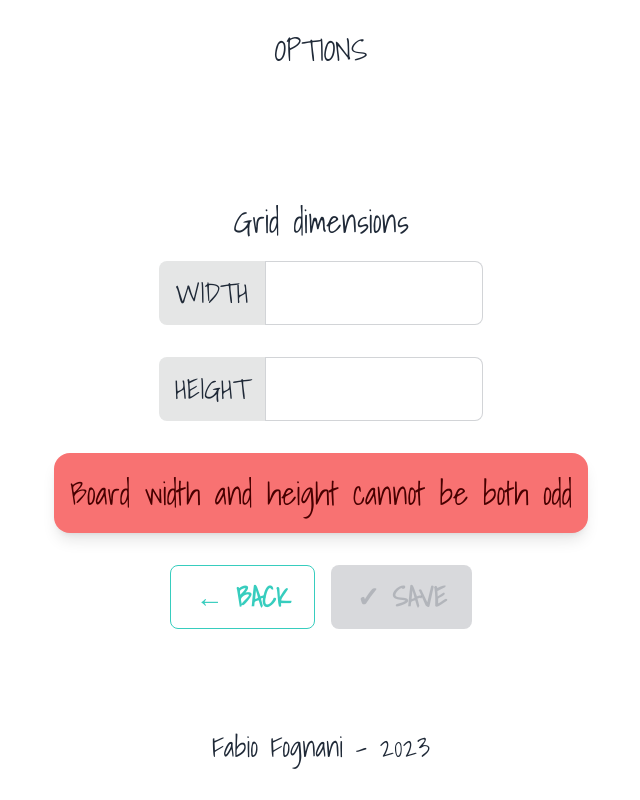
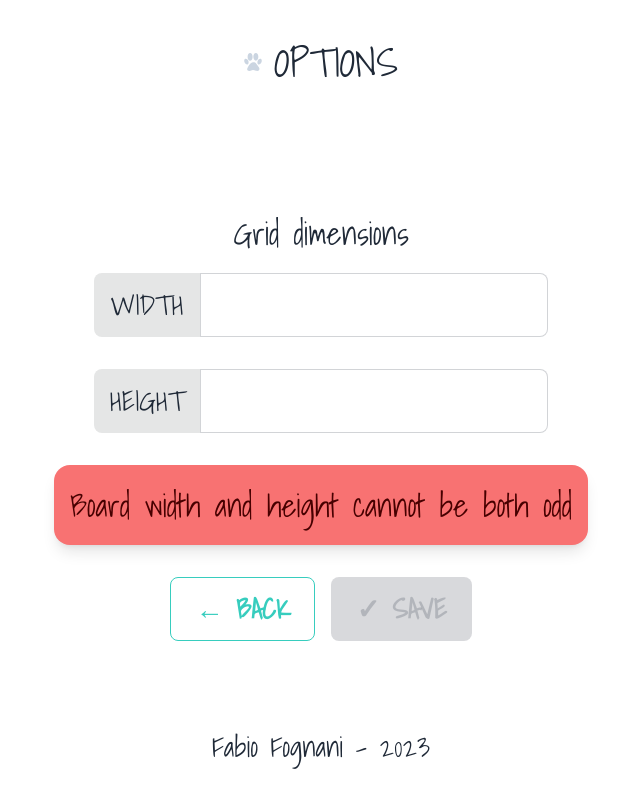
Before and after one commit to fabfog/memory, a Next.js app: page /options in a window 1280 px wide. Shown: the whole page, without its empty margins (319-959 px from the left). Built offline with nearby package versions, Linux system fonts and the light colour scheme; no server answers.

Commit message:
styles: minor improvements

```diff
--- a/src/modules/common/ui/form/TextInput.tsx
+++ b/src/modules/common/ui/form/TextInput.tsx
@@ -38,7 +38,7 @@ export function TextInput<T extends FieldValues>({
           <label className="input-group">
             <span className="uppercase">{label}</span>
             <input
-              className="input input-bordered input-lg"
+              className="input input-bordered input-lg text-lg"
               {...field}
               {...inputProps}
             />
--- /dev/null
+++ b/src/modules/common/ui/icons/PawIcon.tsx
@@ -0,0 +1,25 @@
+import { SVGProps } from "react";
+
+export interface PawIconProps extends SVGProps<SVGSVGElement> {
+  size?: number;
+}
+
+export function PawIcon({ size = 18, ...rest }: PawIconProps) {
+  return (
+    <svg
+      version="1.1"
+      id="Layer_1"
+      xmlns="http://www.w3.org/2000/svg"
+      x="0px"
+      y="0px"
+      viewBox="0 0 119.72 122.88"
+      {...rest}
+      width={size}
+      height={size}
+    >
+      <g>
+        <path d="M40.06,0.37c9.4,0,17.03,11.69,17.03,26.1s-7.63,26.1-17.03,26.1c-9.4,0-17.03-11.68-17.03-26.1 C23.04,12.06,30.66,0.37,40.06,0.37L40.06,0.37z M61.71,63.55c19.94,0.04,22.42,13.25,39.23,35.86 c8.38,16.45-2.5,26.82-21.15,22.38c-8.46-4.31-14.41-5.83-20.38-5.63c-10.34,0.36-12.95,7.18-24.98,6.7 c-9.28-0.25-13.46-4.14-14.27-10.07c-0.87-6.3,1.56-10.28,4.52-15.49C36.18,77.02,48.07,61.01,61.71,63.55L61.71,63.55L61.71,63.55 z M7.17,39.08C0.14,41.86-2.1,52.85,2.16,63.62C6.42,74.39,15.57,80.87,22.6,78.09c7.03-2.78,9.27-13.77,5.01-24.54 C23.35,42.78,14.2,36.3,7.17,39.08L7.17,39.08z M112.55,39.08c7.03,2.78,9.27,13.77,5.01,24.54 c-4.26,10.77-13.42,17.25-20.44,14.47c-7.03-2.78-9.27-13.77-5.01-24.54C96.37,42.78,105.52,36.3,112.55,39.08L112.55,39.08z M79.35,0c9.4,0,17.03,11.69,17.03,26.1s-7.63,26.1-17.03,26.1c-9.4,0-17.03-11.68-17.03-26.1C62.33,11.69,69.95,0,79.35,0L79.35,0 z"></path>
+      </g>
+    </svg>
+  );
+}
--- a/src/modules/game/ui/GameCard.tsx
+++ b/src/modules/game/ui/GameCard.tsx
@@ -9,6 +9,7 @@ export interface GameCardProps {
   value: number;
   flipped: boolean;
   disabled?: boolean;
+  className?: string;
 }
 
 const cardsColors = [
@@ -20,12 +21,19 @@ const cardsColors = [
   "#ff0000",
 ];
 
-export const GameCard: FC<GameCardProps> = ({ value, flipped, disabled }) => {
+export const GameCard: FC<GameCardProps> = ({
+  value,
+  flipped,
+  className,
+  disabled,
+}) => {
   return (
     <div
-      className={`rounded-xl bg-gradient-to-b border-4 border-slate-300 from-primary to-slate-800 w-16 h-24 sm:w-24 sm:h-36 ${
-        disabled ? "opacity-75" : ""
-      }`}
+      className={`
+        w-16 h-24 sm:w-24 sm:h-36
+        rounded-xl bg-gradient-to-b border-4 border-slate-400 from-primary to-slate-800 ${
+          disabled ? "opacity-75" : ""
+        } ${className ?? ""}`}
       data-test={value}
       style={{
         borderColor: !flipped
--- a/src/pages/game/[width]/[height].tsx
+++ b/src/pages/game/[width]/[height].tsx
@@ -106,7 +106,9 @@ export default function Game() {
   if (hasCompletedGame) {
     return (
       <MainLayout>
-        <h1 className="text-3xl uppercase mb-8">Congratulations!</h1>
+        <h1 className="text-xl uppercase mb-8 animate-bounce">
+          Congratulations!
+        </h1>
         <div className="flex flex-col justify-center items-center gap-8 mb-8">
           <Image
             src="https://placekitten.com/g/300/300"
@@ -115,9 +117,9 @@ export default function Game() {
             height={300}
             className="rounded-xl"
           />
-          <h2 className="text-4xl text-center">
-            You won the game in&nbsp;
-            <span className="font-bold text-5xl">{moves.length} moves!</span>
+          <h2 className="text-xl text-center flex flex-col gap-4 items-center">
+            <span>You won the game in</span>
+            <span className="font-bold text-6xl">{moves.length} moves!</span>
           </h2>
           <button
             className="btn btn-secondary btn-lg text-md"
@@ -150,10 +152,10 @@ export default function Game() {
 
       <div
         className={`${
-          shouldShowWrongMoveError ? "animate-pulse" : "invisible"
+          shouldShowWrongMoveError ? "animate-bounce" : "invisible"
         }`}
       >
-        <p className="uppercase text-3xl">Wrong! Try again</p>
+        <p className="uppercase text-xl">Wrong! Try again</p>
       </div>
 
       {error && (
@@ -185,7 +187,7 @@ export default function Game() {
           );
         })}
       </div>
-      <Link href="/" className="btn btn-lg btn-outline btn-accent text-xl my-8">
+      <Link href="/" className="btn btn-md btn-outline btn-accent text-xl my-8">
         &#x2190; Back
       </Link>
     </MainLayout>
--- a/src/pages/index.tsx
+++ b/src/pages/index.tsx
@@ -2,23 +2,35 @@ import { MainLayout } from "@/modules/common/ui/layouts/MainLayout";
 import Link from "next/link";
 
 import { GameCard } from "@/modules/game/ui/GameCard";
+import { PawIcon } from "@/modules/common/ui/icons/PawIcon";
 
 export default function Home() {
   return (
     <MainLayout>
-      <div className="text-4xl mb-8 uppercase">Kitten Memory</div>
+      <div className="text-2xl mb-8 uppercase animate-bounce">
+        Kitten Memory
+      </div>
 
       <div className="flex flex-col gap-4">
         <div className="grid grid-cols-2 gap-4 max-w-fit mx-auto mb-8">
           {new Array(4).fill(0).map((_, i) => (
-            <GameCard flipped={i % 3 === 0} value={i} key={i} />
+            <GameCard
+              className="w-24 h-36 sm:w-32 sm:h-48"
+              flipped={i % 3 === 0}
+              value={i}
+              key={i}
+            />
           ))}
         </div>
 
         <Link href="/game" className="btn btn-lg text-lg btn-primary">
           &#9658; Play New Game
         </Link>
-        <Link href="/options" className="btn btn-md text-lg btn-secondary mx-2">
+        <Link
+          href="/options"
+          className="btn btn-md text-lg btn-secondary mx-2 text-white"
+        >
+          <PawIcon className="fill-white mr-3" />
           Options
         </Link>
       </div>
--- a/src/pages/options.tsx
+++ b/src/pages/options.tsx
@@ -20,6 +20,7 @@ import {
   getSavedOptions,
   saveOptions,
 } from "@/modules/game/utils";
+import { PawIcon } from "@/modules/common/ui/icons/PawIcon";
 
 export default function Options() {
   const {
@@ -56,7 +57,9 @@ export default function Options() {
 
   return (
     <MainLayout>
-      <h1 className="text-3xl uppercase mb-8">Options</h1>
+      <h1 className="text-xl uppercase mb-8 flex items-center">
+        <PawIcon className="fill-slate-300 mr-3" /> Options
+      </h1>
       <form className="h-full" onSubmit={handleSubmit(onSubmit)}>
         <div className="flex flex-col gap-4 items-center">
           <p className="text-lg">Grid dimensions</p>
--- a/tailwind.config.js
+++ b/tailwind.config.js
@@ -12,6 +12,7 @@ module.exports = {
         md: '1.75rem',
         lg: '2rem',
         xl: '2.5rem',
+        '2xl': '3.5rem',
       }
     }
   },
```
